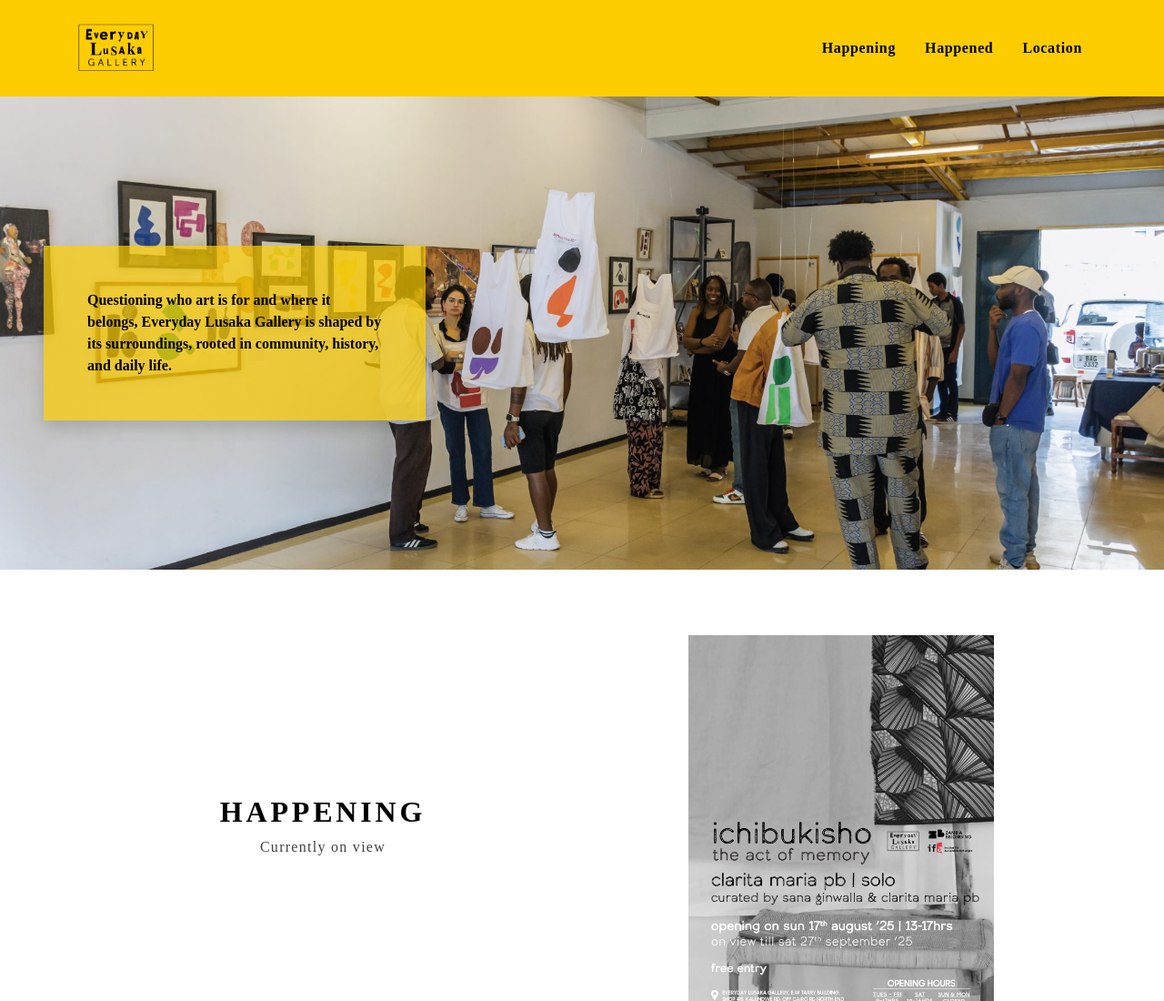
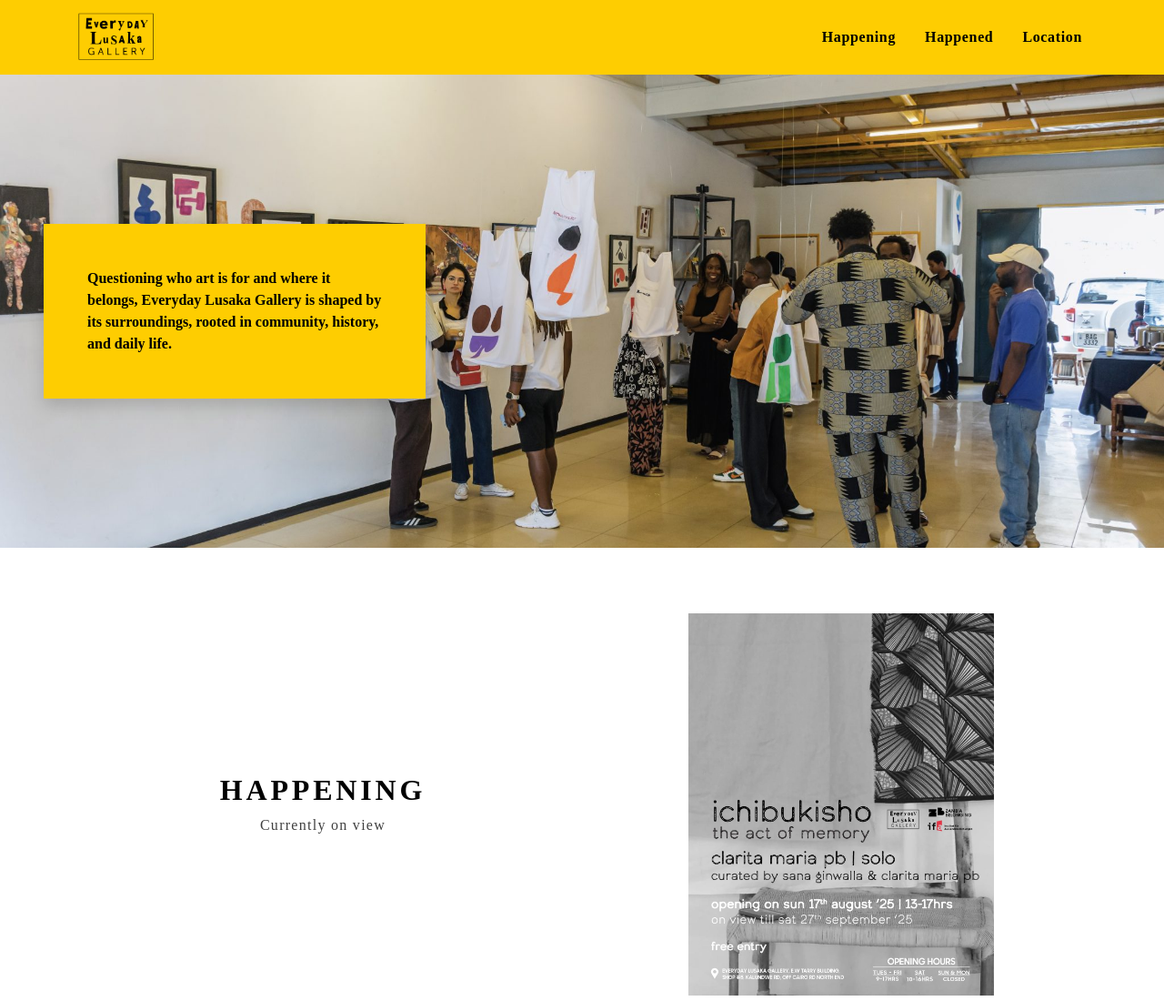
Before and after one commit to SnownyPhilosopher/Everyday-Lusaka, a plain HTML site: page index.html in a window 1280 px wide. Shown: the top 1100 px of the page at 91% size. Drawn offline with nearby package versions, Linux system fonts and the light colour scheme; a web font is replaced by a local one.

Commit message:
Navbar change

```diff
--- a/index.html
+++ b/index.html
@@ -20,7 +20,7 @@
 
   <!-- NAV SECTION (Navbar + Hero) -->
   <header class="" >
-    <nav class="navbar nav-hero-section navbar-expand-lg sticky-top navbar-light py-3">
+    <nav class="navbar nav-hero-section navbar-expand-lg sticky-top navbar-light py-1">
       <div class="container">
 
         <!-- Logo placeholder (replace later) -->
--- a/styles.css
+++ b/styles.css
@@ -79,7 +79,7 @@
 
 /* Yellow overlay styling */
 .hero-caption-box {
-  background-color: rgba(254, 205, 1, 0.70);
+  background-color: rgba(254, 205, 1, 1);
   color: #000000;
   max-width: 420px;
   font-weight: 600;
```
